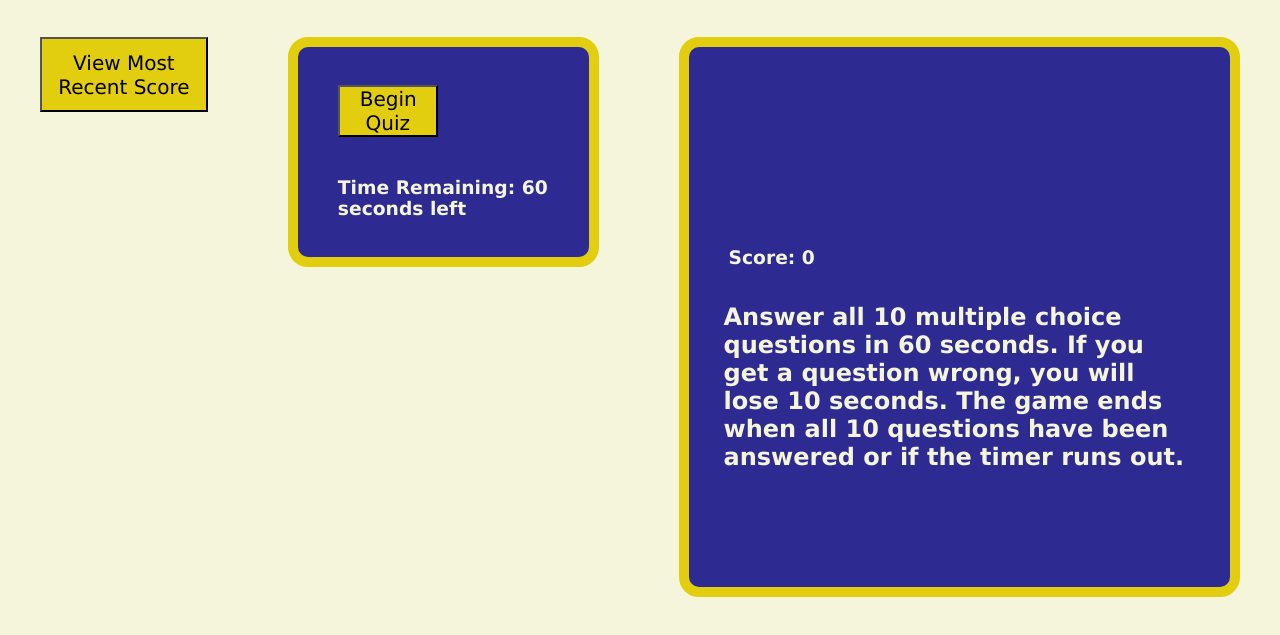
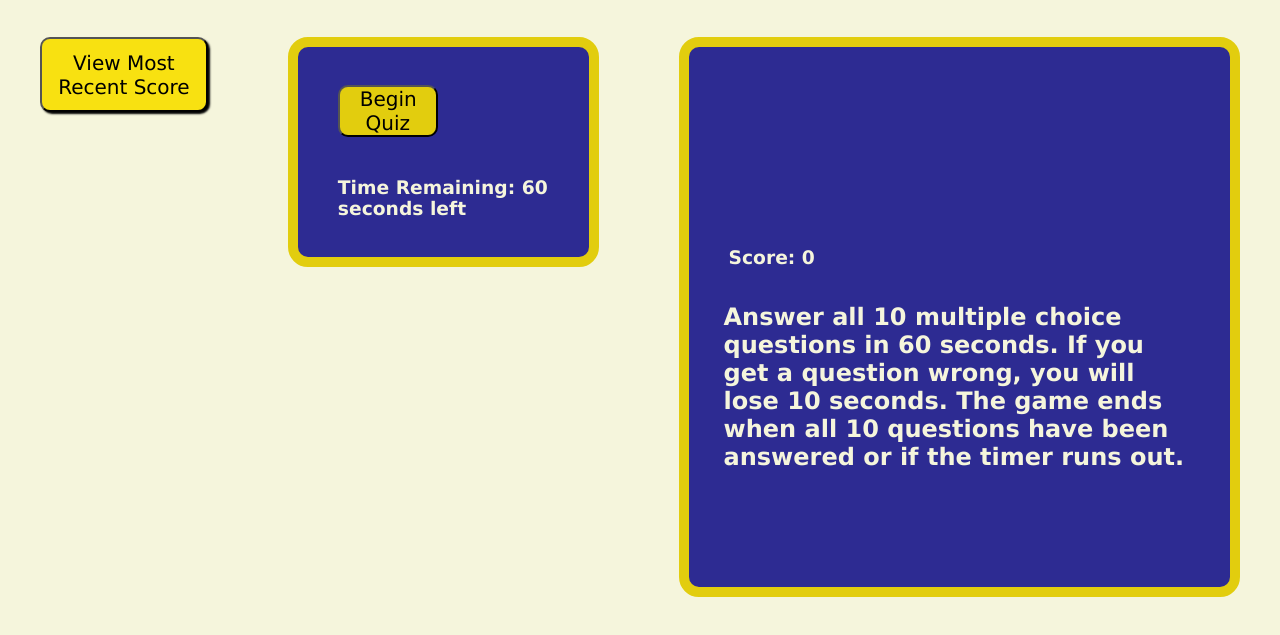
Before and after one commit to AdamJohnson92/Coding-Quiz, a plain HTML site: page index.html in a window 1280 px wide. In both pictures the pointer is over the button "View Most Recent Score". Shown: the part 101-736 px from the top of the page. Drawn offline with Linux system fonts and the light colour scheme.

Commit message:
Added rounded borders to all buttons. Added hover pseudoclass to buttons to change cursor to pointer, and brighted the color of the button when hovering, and added a box shadow to buttons when hovering.

```diff
--- a/assets/style.css
+++ b/assets/style.css
@@ -54,6 +54,13 @@ button{
     font-size: 20px;
     background-color: rgb(226, 205, 14);
     color: black;
+    border-radius: 10px;
+}
+
+button:hover{
+    cursor: pointer;
+    box-shadow: 2px 2px 2px black;
+    background-color: rgb(248, 225, 17);
 }
 
 #begin-button{
```
